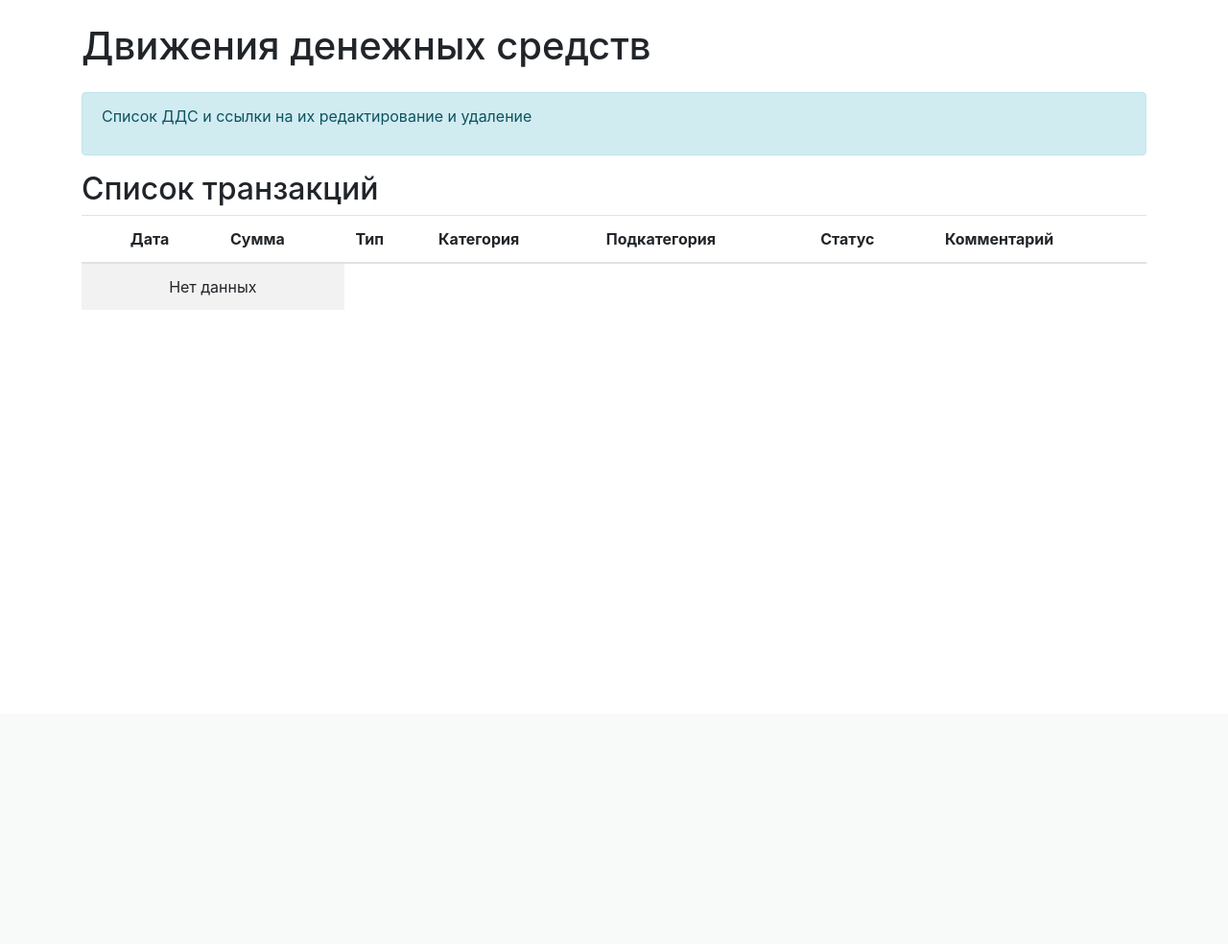
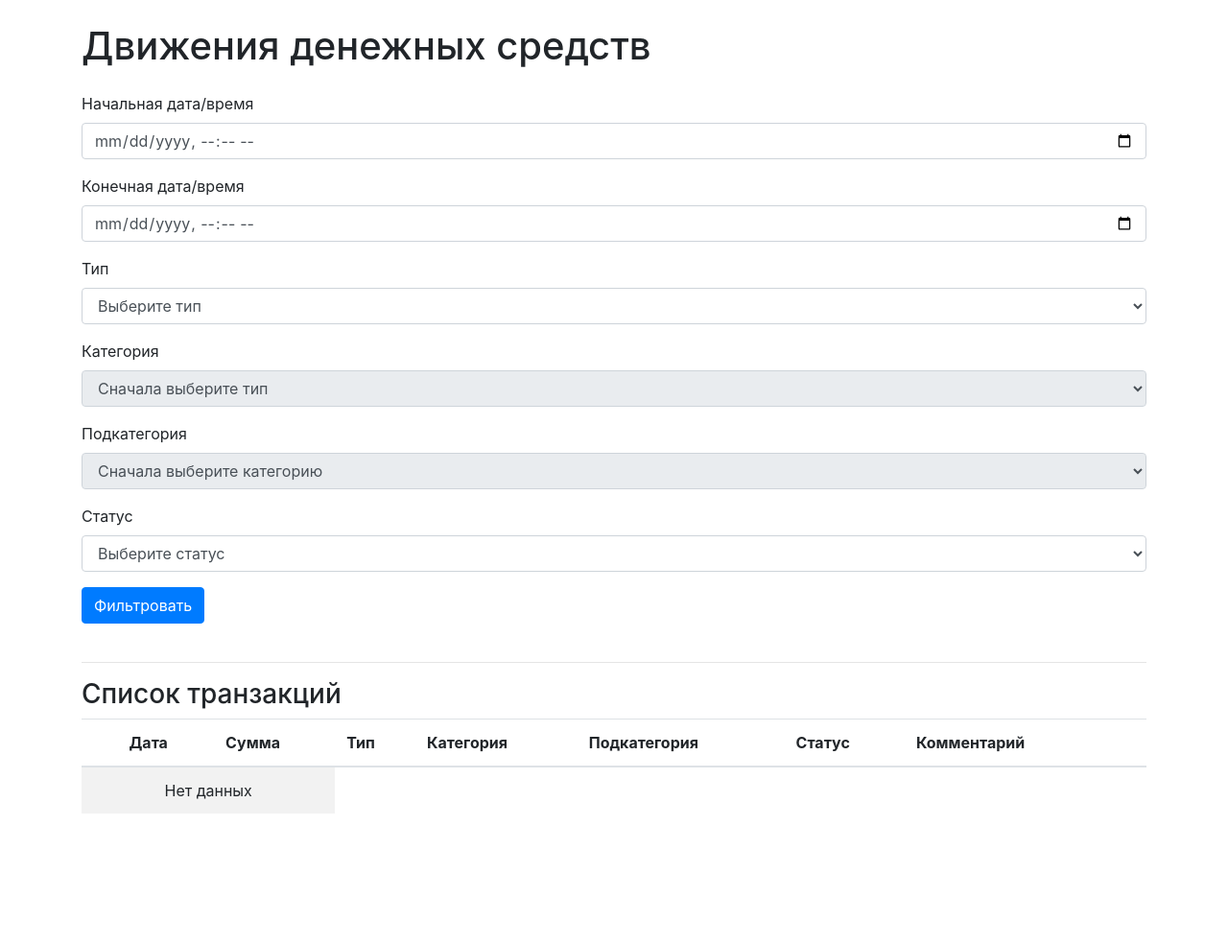
Before and after one commit to VasyaPupkin120/test_itsolutions, a Django app: page / in a window 1280 px wide. Shown: the part 56-1040 px from the top of the page at 96% size. Before the commit the page ends 364 px from the top, so only its background shows below. Run offline with Django 5.2, Linux system fonts and the light colour scheme; data that the repository does not hold is empty; some libraries are stand-ins or nearby versions.

Commit message:
фильтрация записей движения

```diff
--- a/cashflow/urls.py
+++ b/cashflow/urls.py
@@ -20,7 +20,6 @@ from . import views
 app_name = 'cashflow'
 
 urlpatterns = [
-    # path('', views.listflow, name="home"),
     path('', views.CashflowList.as_view(), name="cashflowlist"),
     path('createflow/', views.createflow, name="createflow"),
     path('refrencedata/', views.refrence_data, name="refrence_data"),
--- a/cashflow/views.py
+++ b/cashflow/views.py
@@ -1,10 +1,11 @@
 from django.shortcuts import render
 from django.views.generic import ListView
+from django.http import JsonResponse
+from django.db.models import Q
+import json
 
-from .models import CashFlow
+from .models import CashFlow, Category, StatusFlow, Subcategory, TypeFlow
 
-def listflow(request):
-    return render(request, 'cashflow/listflow.html')
 
 def createflow(request):
     return render(request, 'cashflow/createflow.html')
@@ -16,3 +17,49 @@ def refrence_data(request):
 class CashflowList(ListView):
     model = CashFlow
     template_name = "cashflow/listflow.html"
+
+    def get_queryset(self):
+        filters = Q()
+        if start_datetime := self.request.GET.get('start_datetime'):
+            filters &= Q(created_at__gt=start_datetime)
+        if end_datetime := self.request.GET.get('end_datetime'):
+            filters &= Q(created_at__lt=end_datetime)
+        if typeflow := self.request.GET.get('typeflow'):
+            filters &= Q(typeflow__name=typeflow)
+        if category := self.request.GET.get('category'):
+            filters &= Q(category__name=category)
+        if subcategory := self.request.GET.get('subcategory'):
+            filters &= Q(subcategory__name=subcategory)
+        if status := self.request.GET.get('status'):
+            filters &= Q(status__name=status)
+
+        return CashFlow.objects.filter(filters)
+
+    def get_context_data(self, **kwargs):
+        context = super().get_context_data(**kwargs)
+
+        typeflows = list(TypeFlow.objects.values_list("name", flat=True))
+        categories = list(Category.objects.values_list("name", flat=True))
+        subcategories = list(Subcategory.objects.values_list("name", flat=True))
+        statuses = list(StatusFlow.objects.values_list("name", flat=True))
+
+        typeflows_and_categories = {}
+        for typeflow in TypeFlow.objects.all():
+            typeflows_and_categories[typeflow.name] = [category.name for category in typeflow.categories.all()]
+
+        categories_and_subcategories = {}
+        for category in Category.objects.all():
+            categories_and_subcategories[category.name] = [subcategory.name for subcategory in category.subcategories.all()]
+
+        filter_data = {}
+        filter_data['typeflows'] = typeflows
+        filter_data['categories'] = categories
+        filter_data['subcategories'] = subcategories
+        filter_data['statuses'] = statuses
+
+        filter_data['typeflows_and_categories'] = typeflows_and_categories
+        filter_data['categories_and_subcategories'] = categories_and_subcategories
+
+        context["filter_data"] = json.dumps(filter_data, ensure_ascii=False)
+
+        return context
--- a/templates/cashflow/listflow.html
+++ b/templates/cashflow/listflow.html
@@ -5,12 +5,59 @@
 {% block page_title %}Движения денежных средств{% endblock %}
 
 {% block content %}
+    <form id="filter-form" method="GET">
+        <!-- Начальное и конечное время -->
+        <div class="form-group">
+            <label for="start_datetime">Начальная дата/время</label>
+            <input type="datetime-local" id="start_datetime" name="start_datetime" class="form-control">
+        </div>
 
-    <div class="alert alert-info">
-        <p>Список ДДС и ссылки на их редактирование и удаление</p>
-    </div>
+        <div class="form-group">
+            <label for="end_datetime">Конечная дата/время</label>
+            <input type="datetime-local" id="end_datetime" name="end_datetime" class="form-control">
+        </div>
 
-    <h2>Список транзакций</h2>
+        <!-- Тип операции -->
+        <div class="form-group">
+            <label for="typeflow">Тип</label>
+            <select id="typeflow" name="typeflow" class="form-control">
+                <option value="">Выберите тип</option>
+                <!-- Заполнится через JavaScript -->
+            </select>
+        </div>
+
+        <!-- Категория -->
+        <div class="form-group">
+            <label for="category">Категория</label>
+            <select id="category" name="category" class="form-control" disabled>
+                <option value="">Сначала выберите тип</option>
+            </select>
+        </div>
+
+        <!-- Подкатегория -->
+        <div class="form-group">
+            <label for="subcategory">Подкатегория</label>
+            <select id="subcategory" name="subcategory" class="form-control" disabled>
+                <option value="">Сначала выберите категорию</option>
+            </select>
+        </div>
+
+        <!-- Статус -->
+        <div class="form-group">
+            <label for="status">Статус</label>
+            <select id="status" name="status" class="form-control">
+                <option value="">Выберите статус</option>
+                <!-- Заполнится через JavaScript -->
+            </select>
+        </div>
+
+        <button type="submit" class="btn btn-primary">Фильтровать</button>
+    </form>
+
+    <br>
+    <hr>
+
+    <h3>Список транзакций</h3>
     <div class="table-responsive">
         <table class="table table-striped">
             <thead>
@@ -23,6 +70,7 @@
                     <th>Подкатегория</th>
                     <th>Статус</th>
                     <th>Комментарий</th>
+                    <th></th>
                 </tr>
             </thead>
             <tbody>
@@ -46,5 +94,73 @@
             </tbody>
         </table>
     </div>
+    <br>
+    <br>
+    <br>
+    <br>
+    <br>
+
+
+<script>
+document.addEventListener('DOMContentLoaded', function() {
+    // Данные из контеста
+    const filterData = JSON.parse('{{ filter_data|escapejs }}');
+
+    // Элементы формы
+    const typeflowSelect = document.getElementById('typeflow');
+    const categorySelect = document.getElementById('category');
+    const subcategorySelect = document.getElementById('subcategory');
+    const statusSelect = document.getElementById('status');
+
+    // Заполняем статичные поля
+    fillSelect(typeflowSelect, filterData.typeflows);
+    fillSelect(statusSelect, filterData.statuses);
+
+    // Обработчик изменения типа
+    typeflowSelect.addEventListener('change', function() {
+        const selectedType = this.value;
+
+        // Сбрасываем и блокируем зависимые поля
+        categorySelect.innerHTML = '<option value="">Выберите категорию</option>';
+        subcategorySelect.innerHTML = '<option value="">Сначала выберите категорию</option>';
+        subcategorySelect.disabled = true;
+
+        if (selectedType) {
+            // Получаем категории для выбранного типа
+            const allowedCategories = filterData.typeflows_and_categories[selectedType];
+            fillSelect(categorySelect, allowedCategories);
+            categorySelect.disabled = allowedCategories.length === 0;
+        } else {
+            categorySelect.disabled = true;
+        }
+    });
+
+    // Обработчик изменения категории
+    categorySelect.addEventListener('change', function() {
+        const selectedCategory = this.value;
+        subcategorySelect.innerHTML = '<option value="">Выберите подкатегорию</option>';
+
+        if (selectedCategory) {
+            const allowedSubcategories = filterData.categories_and_subcategories[selectedCategory] || [];
+            fillSelect(subcategorySelect, allowedSubcategories);
+            subcategorySelect.disabled = allowedSubcategories.length === 0;
+        } else {
+            subcategorySelect.disabled = true;
+        }
+    });
+
+    // Вспомогательная функция для заполнения select
+    function fillSelect(selectElement, options) {
+        options.forEach(option => {
+            const opt = document.createElement('option');
+            opt.value = option;
+            opt.textContent = option;
+            selectElement.appendChild(opt);
+        });
+    }
+});
+
+
+</script>
 
 {% endblock %}
```
